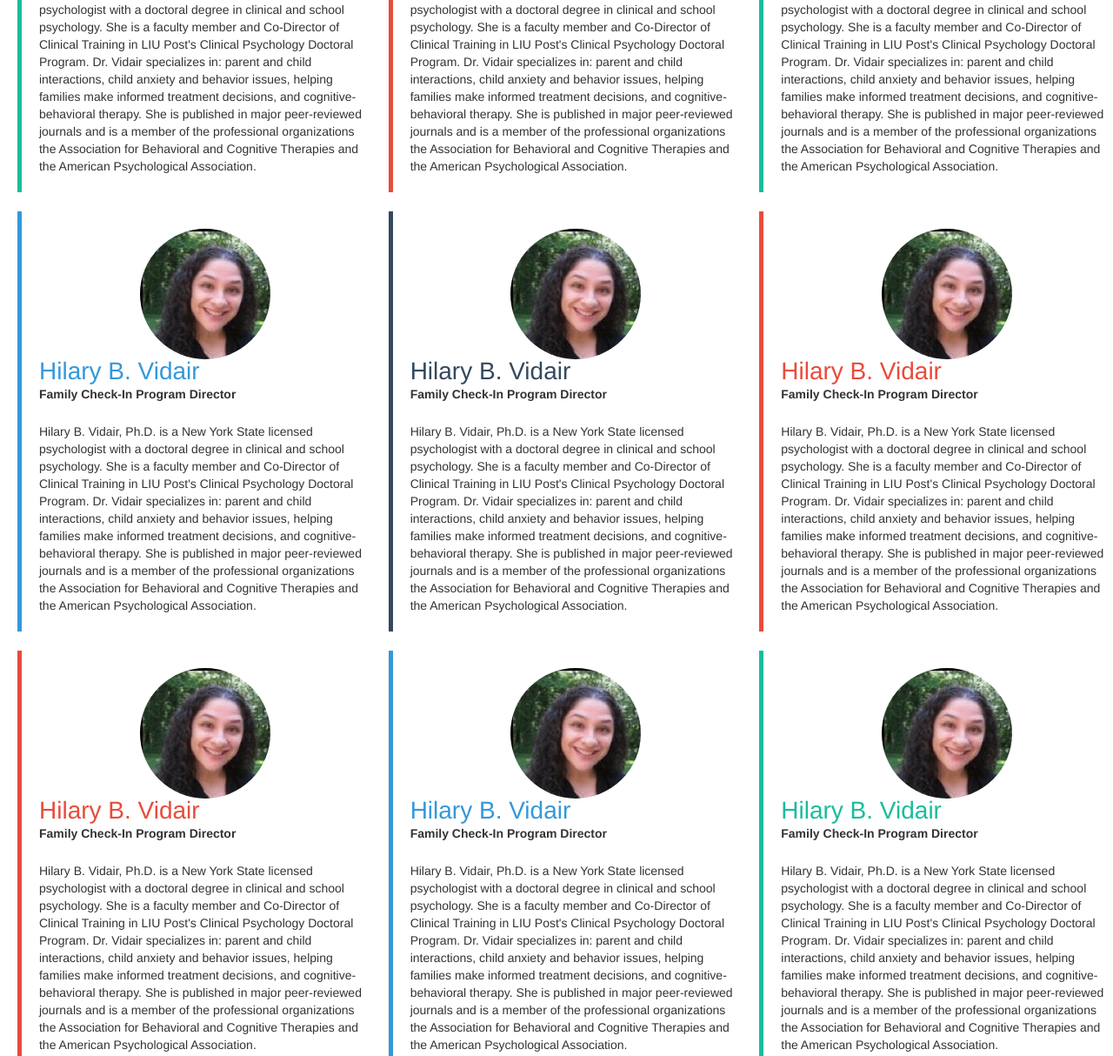
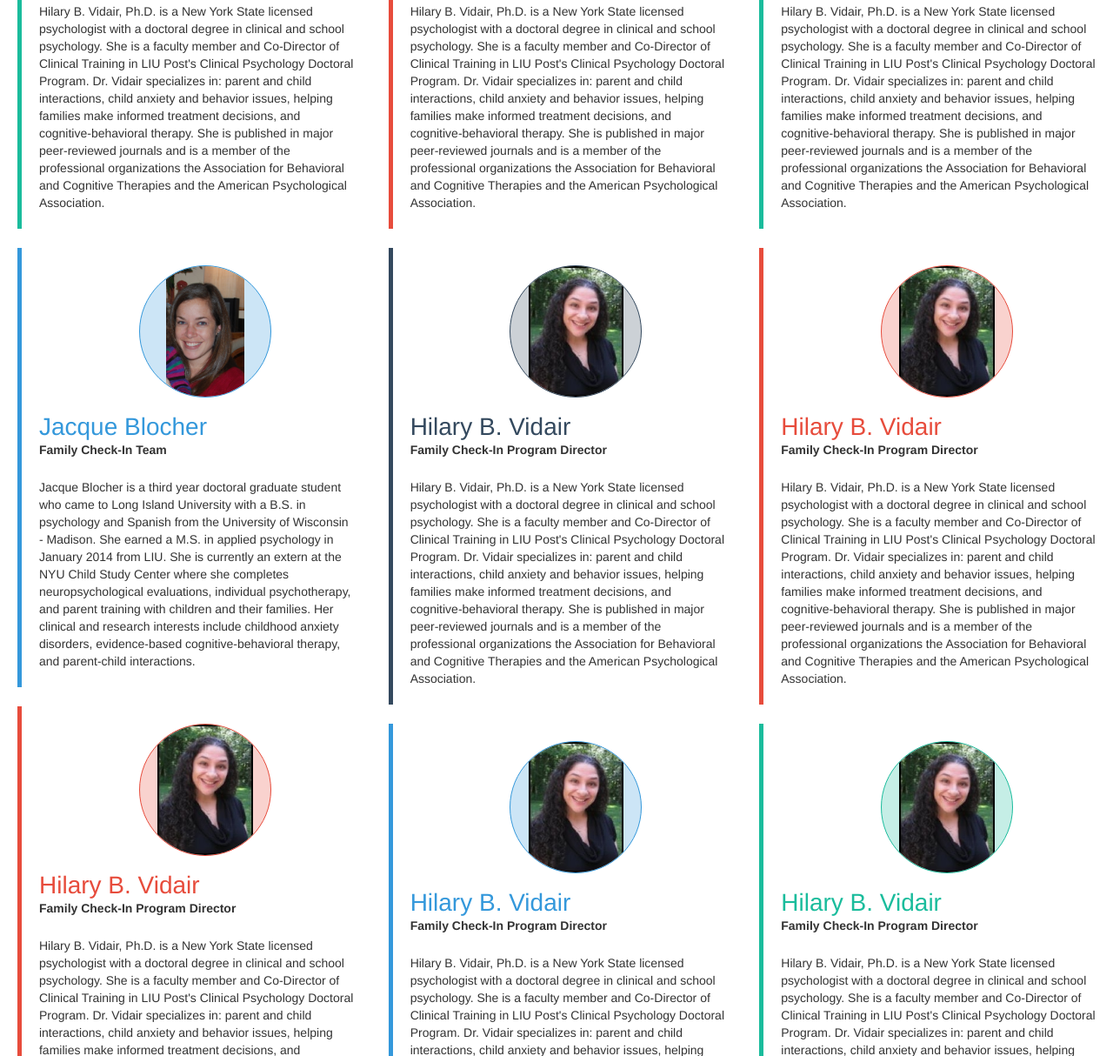
Before and after one commit to chrisrng/website-family-checkin, a website: page ourteam.html in a window 1280 px wide. Shown: the part 528-1742 px from the top of the page at 87% size. Drawn offline with Linux system fonts and the light colour scheme.

Commit message:
feat(changed image circle, added jacque): hipster like image cirle

```diff
--- a/ourteam.html
+++ b/ourteam.html
@@ -34,7 +34,7 @@
         <article class="person">
           <figure class="image">
             <div class="wrapper">
-              <img src="./src/lib/people/Hilary.jpg" alt="Hilary" />
+              <img src="./src/lib/people/Hilary.jpg" alt="Hilary Vidair" />
             </div>
           </figure>
           <figcaption class="details">
@@ -47,13 +47,13 @@
         <article class="person">
           <figure class="image">
             <div class="wrapper">
-              <img src="./src/lib/people/Hilary.jpg" alt="Hilary" />
+              <img src="./src/lib/people/Jacque.jpg" alt="Jacque Blocher" />
             </div>
           </figure>
           <figcaption class="details">
-            <h1 class="name">Hilary B. Vidair</h1>
-            <h2 class="position">Family Check-In Program Director</h2>
-            <p>Hilary B. Vidair, Ph.D. is a New York State licensed psychologist with a doctoral degree in clinical and school psychology. She is a faculty member and Co-Director of Clinical Training in LIU Post's Clinical Psychology Doctoral Program. Dr. Vidair specializes in: parent and child interactions, child anxiety and behavior issues, helping families make informed treatment decisions, and cognitive-behavioral therapy. She is published in major peer-reviewed journals and is a member of the professional organizations the Association for Behavioral and Cognitive Therapies and the American Psychological Association.</p>
+            <h1 class="name">Jacque Blocher</h1>
+            <h2 class="position">Family Check-In Team</h2>
+            <p>Jacque Blocher is a third year doctoral graduate student who came to Long Island University with a B.S. in psychology and Spanish from the University of Wisconsin - Madison. She earned a M.S. in applied psychology in January 2014 from LIU. She is currently an extern at the NYU Child Study Center where she completes neuropsychological evaluations, individual psychotherapy, and parent training with children and their families. Her clinical and research interests include childhood anxiety disorders, evidence-based cognitive-behavioral therapy, and parent-child interactions.</p>
           </figcaption>
         </article>
 
--- a/src/styles/components/ourteam.scss
+++ b/src/styles/components/ourteam.scss
@@ -20,6 +20,12 @@ $spacing: calc-rem(20px);
       border-radius: 50%;
       margin: 0 auto;
       overflow: hidden;
+      background-color: rgba($colour, 0.25);
+      border: 1px solid $colour;
+
+      img {
+        height: calc-rem(150px);
+      }
     }
   }
 
@@ -32,6 +38,7 @@ $spacing: calc-rem(20px);
       @include light();
       font-size: calc-rem(28px);
       color: $colour;
+      margin-top: calc-rem(20px);
     }
 
     .position {
@@ -42,6 +49,7 @@ $spacing: calc-rem(20px);
 
     p {
       margin-top: $spacing;
+      margin-right: $spacing;
       font-size: calc-rem(14px);
       line-height: $spacing;
     }
```
Also changed, not shown: dist/main.css, dist/main.min.css, src/lib/people/Jacque.jpg (added).
